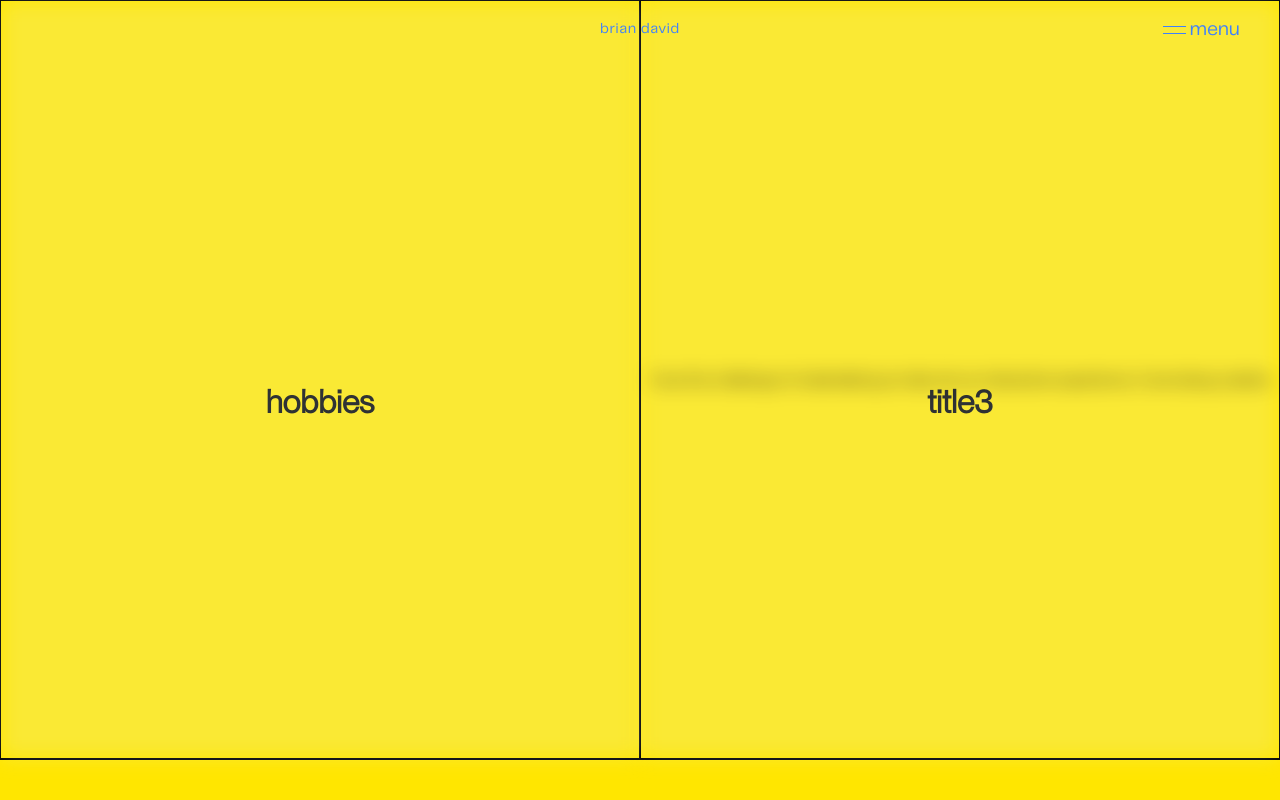
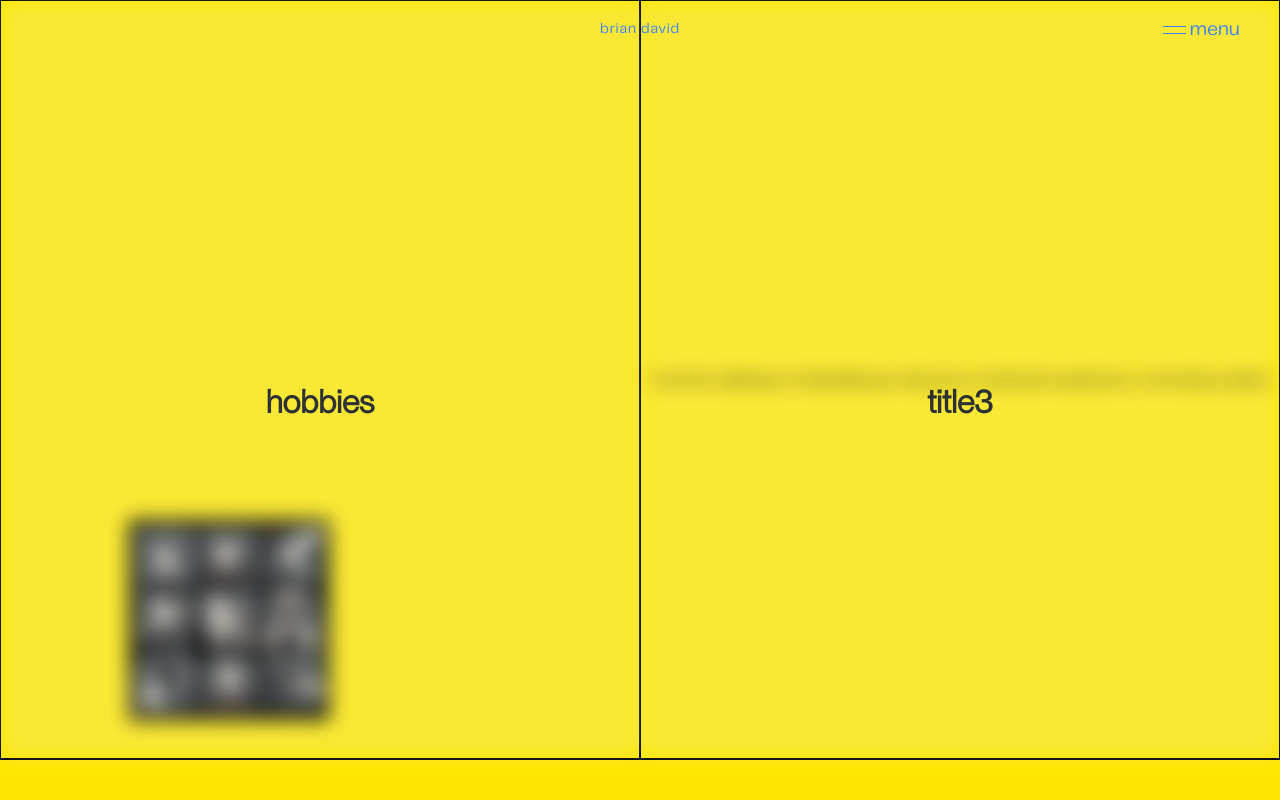
Before and after one commit to brian-david4/brian-portfolio-website, a React (Vite) app in the folder portfolio-website/: page /about in a window 1280 px wide. Shown: the top 800 px of the page. Built offline with nearby package versions, Linux system fonts and the light colour scheme.

Commit message:
Create AboutImage component

```diff
--- /dev/null
+++ b/portfolio-website/src/components/AboutImage/AboutImage.tsx
@@ -0,0 +1,24 @@
+import styles from "./abtImg.module.css";
+
+interface AboutImageProps {
+  src: string;
+}
+
+const AboutImage = ({ src }: AboutImageProps) => {
+  return (
+    <div className={styles.imgWrapper}>
+      <img
+        className={`${styles.img}  ${styles.back}`}
+        src={src}
+        alt="hobby image"
+      />
+      <img
+        className={`${styles.img} ${styles.front}`}
+        src={src}
+        alt="hobby image"
+      />
+    </div>
+  );
+};
+
+export default AboutImage;
--- /dev/null
+++ b/portfolio-website/src/components/AboutImage/abtImg.module.css
@@ -0,0 +1,27 @@
+.imgWrapper {
+  position: relative;
+  height: 100%;
+  width: 100%;
+}
+.img {
+  height: 100%;
+  width: 100%;
+  object-fit: cover;
+  position: absolute;
+}
+.front {
+  transition: transform 0.4s cubic-bezier(0.22, 1, 0.36, 1),
+    filter 0.5s ease-in-out;
+  filter: grayscale(1);
+  opacity: 0.95;
+}
+.back {
+  transition: filter 0.08s ease-in-out;
+}
+.imgWrapper:hover > .front {
+  transform: translateX(2vh) translateY(-2vh) scale(1.03);
+  filter: grayscale(0.3);
+}
+.imgWrapper:hover > .back {
+  filter: blur(0.8px) grayscale(1);
+}
--- a/portfolio-website/src/components/Magnetic/Magnetic.tsx
+++ b/portfolio-website/src/components/Magnetic/Magnetic.tsx
@@ -37,7 +37,7 @@ const Magnetic = ({ children }: MouseFollowTextProps) => {
       onMouseLeave={mouseLeave}
       onMouseEnter={mouseEnter}
       animate={isHovered ? { x: position.x, y: position.y } : {}}
-      transition={{ type: "spring", stiffness: 30, damping: 100 }}
+      transition={{ type: "spring", stiffness: 75, damping: 100 }}
     >
       {children}
     </motion.div>
--- a/portfolio-website/src/pages/About/About.tsx
+++ b/portfolio-website/src/pages/About/About.tsx
@@ -6,6 +6,7 @@ import { useState } from "react";
 import AboutFooter from "../../components/AboutFooter/AboutFooter";
 import AboutPageSection from "../../components/AboutPageSection/AboutPageSection";
 import Magnetic from "../../components/Magnetic/Magnetic";
+import AboutImage from "../../components/AboutImage/AboutImage";
 
 const About = () => {
   const { ref, inView } = useInView({
@@ -32,7 +33,9 @@ const About = () => {
             >
               <AboutPageSection title="hobbies">
                 <div className={styles.textPos}>
-                  <Magnetic></Magnetic>
+                  <Magnetic>
+                    <AboutImage src="/album/skepta.webp" />
+                  </Magnetic>
                 </div>
               </AboutPageSection>
             </div>
--- a/portfolio-website/src/pages/About/about.module.css
+++ b/portfolio-website/src/pages/About/about.module.css
@@ -61,7 +61,9 @@
   position: absolute;
   left: 20%;
   bottom: 5%;
-  width: 50%;
-  height: 35%;
+  width: 10%;
+  height: 10%;
+  min-height: 200px;
+  min-width: 200px;
   /* background-color: aqua; */
 }
```
